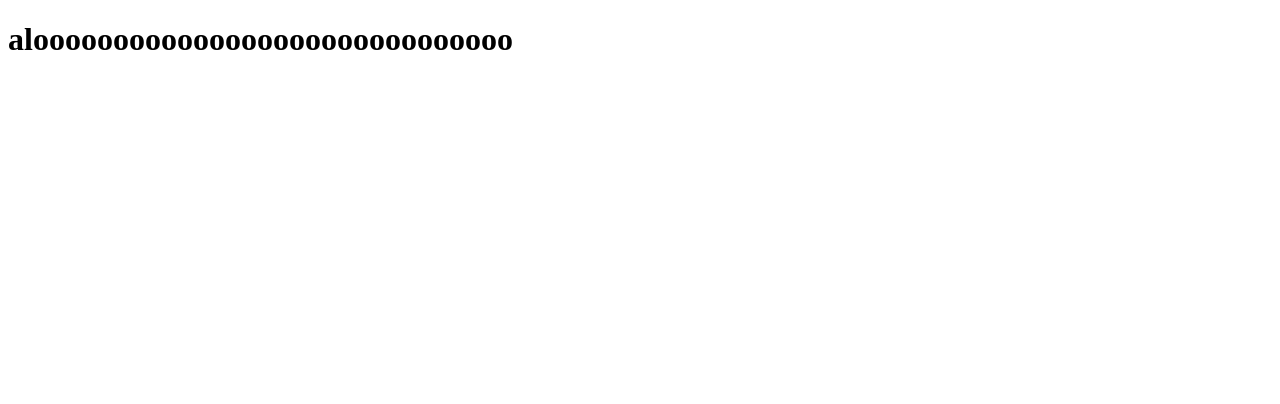
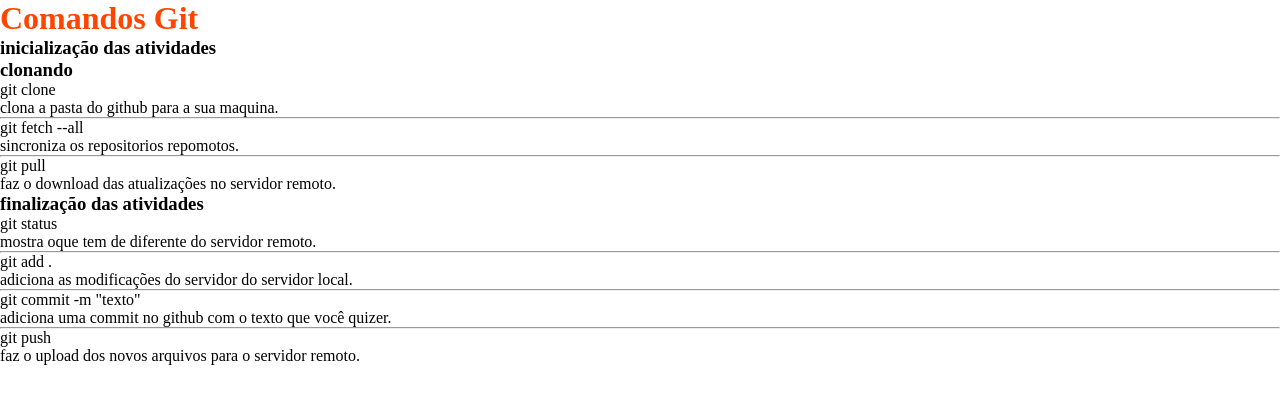
Before and after one commit to sitesinternet2/aulas, a plain HTML site: page GUSTAVO DOMINGUES DA SILVA/index.html in a window 1280 px wide. Drawn offline with Linux system fonts and the light colour scheme.

Commit message:
commitado

```diff
--- a/GUSTAVO DOMINGUES DA SILVA/index.html
+++ b/GUSTAVO DOMINGUES DA SILVA/index.html
@@ -3,10 +3,45 @@
 <head>
     <meta charset="UTF-8">
     <meta http-equiv="X-UA-Compatible" content="IE=edge">
+    <link rel="stylesheet" href="style.css">
     <meta name="viewport" content="width=device-width, initial-scale=1.0">
     <title>Document</title>
 </head>
 <body>
-    <h1>aloooooooooooooooooooooooooooooo</h1>
+    <h1>Comandos Git</h1>
+    <h3>inicialização das atividades</h3>
+    <h3>clonando</h3>
+    <ul>
+        <li>git clone
+            <p>clona a pasta do github para a sua maquina.</p>
+        </li>
+        <hr>
+        <li>git fetch --all
+            <p>sincroniza os repositorios repomotos.</p>
+        </li>
+        <hr>
+        <li>git pull
+            <p>faz o download das atualizações no servidor remoto.</p>
+        </li>
+    </ul>
+
+    <h3>finalização das atividades</h3>
+    <ul>
+        <li>git status
+            <p>mostra oque tem de diferente do servidor remoto.</p>
+        </li>
+        <hr>
+        <li>git add .
+            <p>adiciona as modificações do servidor do servidor local.</p>
+        </li>
+        <hr>
+        <li>git commit -m "texto"
+            <p>adiciona uma commit no github com o texto que você quizer.</p>
+        </li>
+        <hr>
+        <li>git push
+            <p>faz o upload dos novos arquivos para o servidor remoto.</p>
+        </li>
+    </ul>
 </body>
 </html>
--- /dev/null
+++ b/GUSTAVO DOMINGUES DA SILVA/style.css
@@ -0,0 +1,9 @@
+*{
+    margin: 0;
+    padding: 0;
+    box-sizing: 0;
+}
+
+h1{
+    color: orangered;
+}
```
